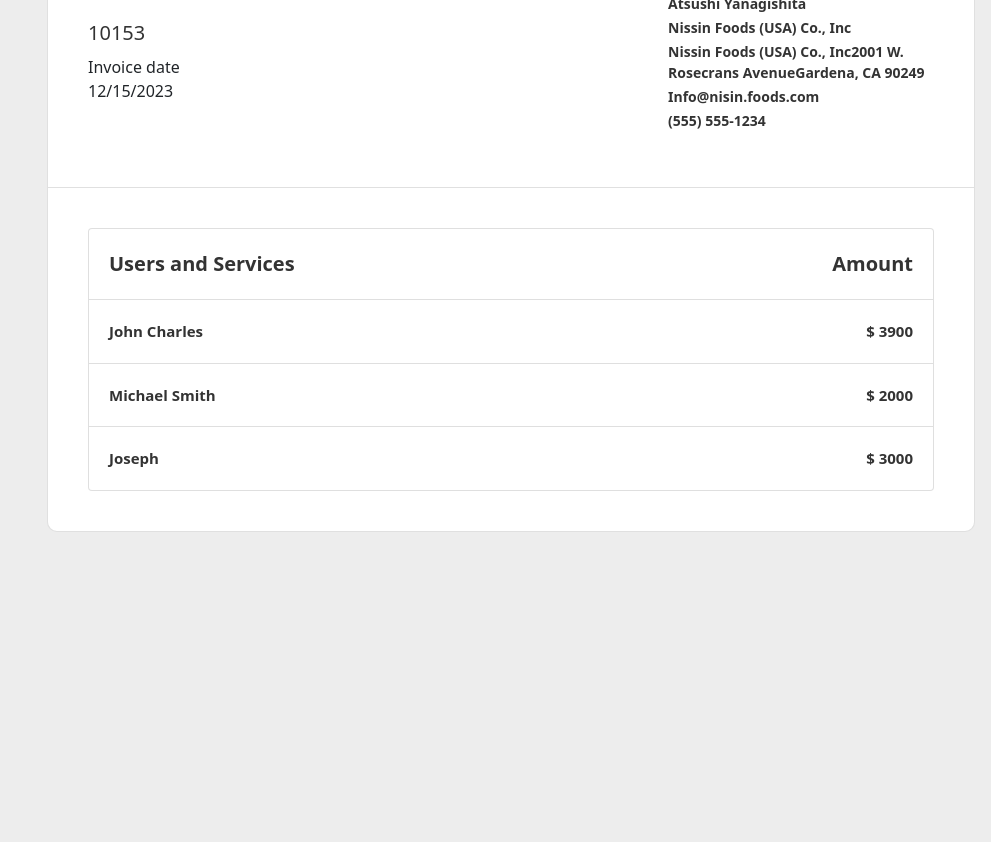
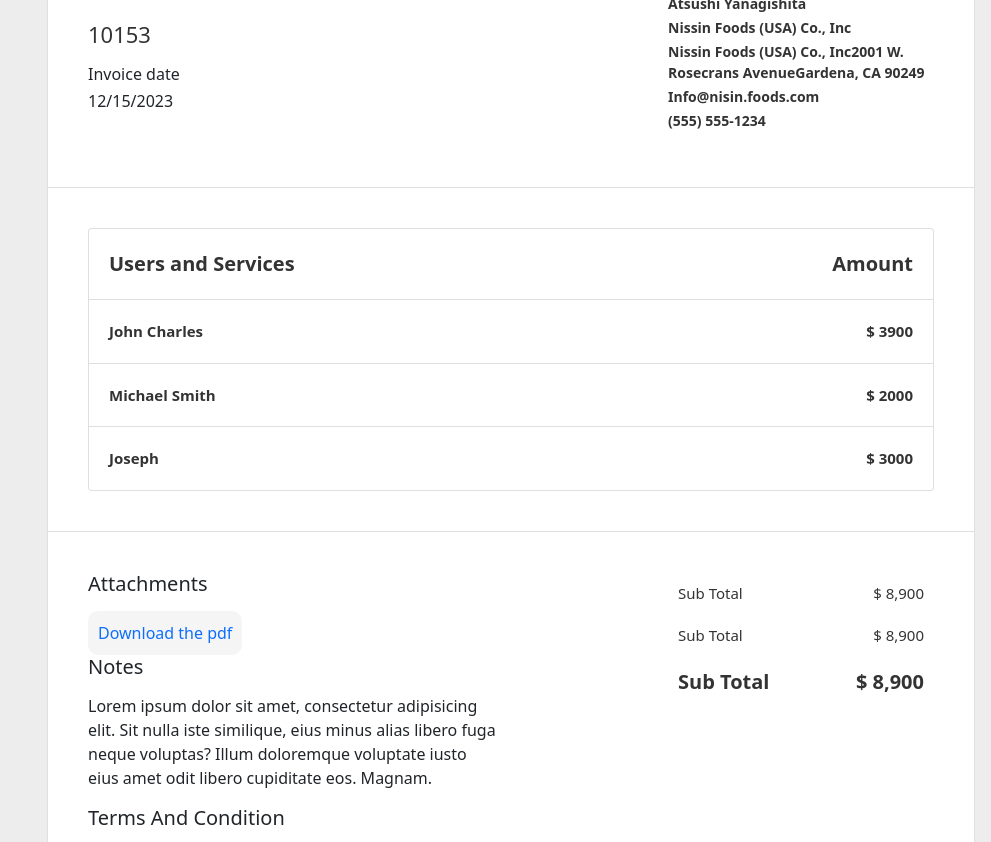
Before and after one commit to technomarkpratik/hls, a plain HTML site: page index.html in a window 1280 px wide. Shown: the part 108-950 px from the top of the page, without its empty margins (289-1280 px from the left). Before the commit the page ends 800 px from the top, so only its background shows below. Drawn offline with nearby package versions, Linux system fonts and the light colour scheme.

Commit message:
2/3 morning updated attachment box

```diff
--- a/assets/scss/styles.scss
+++ b/assets/scss/styles.scss
@@ -1,7 +1,7 @@
 @import "./media";
 @import url("https://fonts.googleapis.com/css2?family=Inter:wght@300;400;500;600;700;800;900&display=swap");
 // basic css
-$primary : rgba(0, 0, 0, 0.8);
+$primary: rgba(0, 0, 0, 0.8);
 * {
   outline: none;
 }
@@ -28,58 +28,97 @@
   position: relative;
   outline: none;
   box-sizing: border-box;
-  background-color: #EDEDED;
+  background-color: #ededed;
 }
 picture {
   display: block;
 }
-.invoice{
+.invoice {
   background-color: #fff;
-  border:  1px solid rgba(0, 0, 0, 0.12);
+  list-style: none;
+  border: 1px solid rgba(0, 0, 0, 0.12);
   border-radius: 10px;
-  .invoice-detail{
+  display: block;
+  > li {
+    border-bottom: 1px solid rgba(0, 0, 0, 0.12);
     padding: 40px;
-    .logo-info{
-      p{
-        margin-bottom: 0;
+    &:last-child {
+      border-bottom: 0;
     }
-      h6{
-        font-size: 20px;
-        margin-bottom: 10px;
+  }
+    .invoice-detail {
+      .logo-info {
+        h6 {
+          font-size: 22px;
+          margin-bottom: 15px;
           color: $primary;
         }
+        p {
+          margin-bottom: 3px;
         }
-    .bill-info{
-      h6{
+      }
+      .bill-info {
+        h6 {
           font-size: 20px;
           margin-bottom: 20px;
         }
-      address{
+        address {
           font-size: 14px;
-        p{
+          p {
             margin-bottom: 3px;
             font-weight: bold;
             color: $primary;
           }
-
         }
       }
     }
-  .invoice-list-box{
-    padding: 40px;
-    border-top:  1px solid rgba(0, 0, 0, 0.12);
-    .list-group{
-      .list-group-item{
+    .invoice-list-box {
+      .list-group {
+        .list-group-item {
           display: flex;
           justify-content: space-between;
           font-weight: 700;
           color: $primary;
           font-size: 15px;
           padding: 20px;
-        &:first-child{
+          &:first-child {
             font-size: 20px;
           }
         }
       }
     }
+    .attachment_total {
+      display: flex;
+      justify-content: space-between;
+      .attachment_box {
+        h6{
+          font-size: 20px;
+          margin-bottom: 15px;
+          text-transform: capitalize;
         }
+        .download_pdf{
+          display: inline-block;
+          background-color: #F5F5F5;
+          padding: 10px;
+          border-radius: 10px;
+        }
+      }
+      .amount_total_box {
+        ul{
+          list-style: none;
+          li{
+            display: flex;
+            justify-content: space-between;
+            font-weight: 500;
+            color: $primary;
+            font-size: 15px;
+            padding: 10px;
+            &:last-child {
+              font-size: 20px;
+              font-weight: 700;
+            }
+          }
+        }
+      }
+    }
+  }
--- a/index.html
+++ b/index.html
@@ -15,9 +15,11 @@
       <div class="row">
          <div class="col-md-3"></div>
          <div class="col-md-9 p-3">
-            <div class="invoice">
-               <div class="invoice-detail justify-content-between row">
-                  <div class="col-sm-12 col-md-8 logo-info">
+            <ul class="invoice">
+               <li class="invoice-detail">
+                  <div class="row justify-content-between">
+                     <div class="col-sm-12 col-md-8">
+                        <div class="logo-info">
                         <a href="#" title="logo" class="d-block mb-4">
                            <img src="./assets/image/hls.png" alt="logo">
                         </a>
@@ -25,7 +27,9 @@
                         <p> Invoice date</p>
                         <p> 12/15/2023</p>
                      </div>
-                  <div class="col-sm-12 col-md-4 bill-info mt-sm-3 mt-md-0">
+                     </div>
+                     <div class="col-sm-12 col-md-4">
+                        <div class="bill-info">
                         <h6> Bill to</h6>
                         <address>
                            <p> Atsushi Yanagishita </p>
@@ -36,15 +40,34 @@
                         </address>
                      </div>
                      </div>
-               <div class="invoice-list-box">
+                  </div>
+               </li>
+               <li class="invoice-list-box">
                   <ul class="list-group">
                      <li class="list-group-item"><span> Users and Services</span> <span>Amount</span></li>
                      <li class="list-group-item"><span> John Charles</span> <span>$ 3900</span></li>
                      <li class="list-group-item"><span> Michael Smith</span> <span>$ 2000</span></li>
                      <li class="list-group-item"><span> Joseph</span> <span>$ 3000</span></li>
                   </ul>
+               </li>
+               <li class="attachment_total row justify-content-between">
+                  <div class="attachment_box col-sm-12 col-md-6">
+                     <h6>Attachments</h6>
+                     <a href="./directory/yourfile.pdf" class="download_pdf" download>Download the pdf <i class=""></i></a>
+                     <h6>notes</h6>
+                     <p>Lorem ipsum dolor sit amet, consectetur adipisicing elit. Sit nulla iste similique, eius minus alias libero fuga neque voluptas? Illum doloremque voluptate iusto eius amet odit libero cupiditate eos. Magnam.</p>
+                     <h6>terms and condition</h6>
+                     <p>Lorem ipsum dolor sit amet consectetur adipisicing elit. Corporis esse atque itaque nesciunt facilis ducimus eos voluptas, animi fugit iusto reprehenderit velit voluptate quibusdam tempore provident ab nisi officia dolores.</p>
                   </div>
+                  <div class="amount_total_box col-sm-12 col-md-4 mt-sm-3 mt-md-0">
+                     <ul>
+                        <li><span>Sub Total</span> <span>$ 8,900</span></li>
+                        <li><span>Sub Total</span> <span>$ 8,900</span></li>
+                        <li><span> Sub Total</span> <span>$ 8,900</span></li>
+                     </ul>
                   </div>
+               </li>
+            </ul>
          </div>
       </div>
    </div>
```
Also changed, not shown: assets/css/styles.css, 1 other file. Lines whose indentation alone changed are shown as unchanged.
